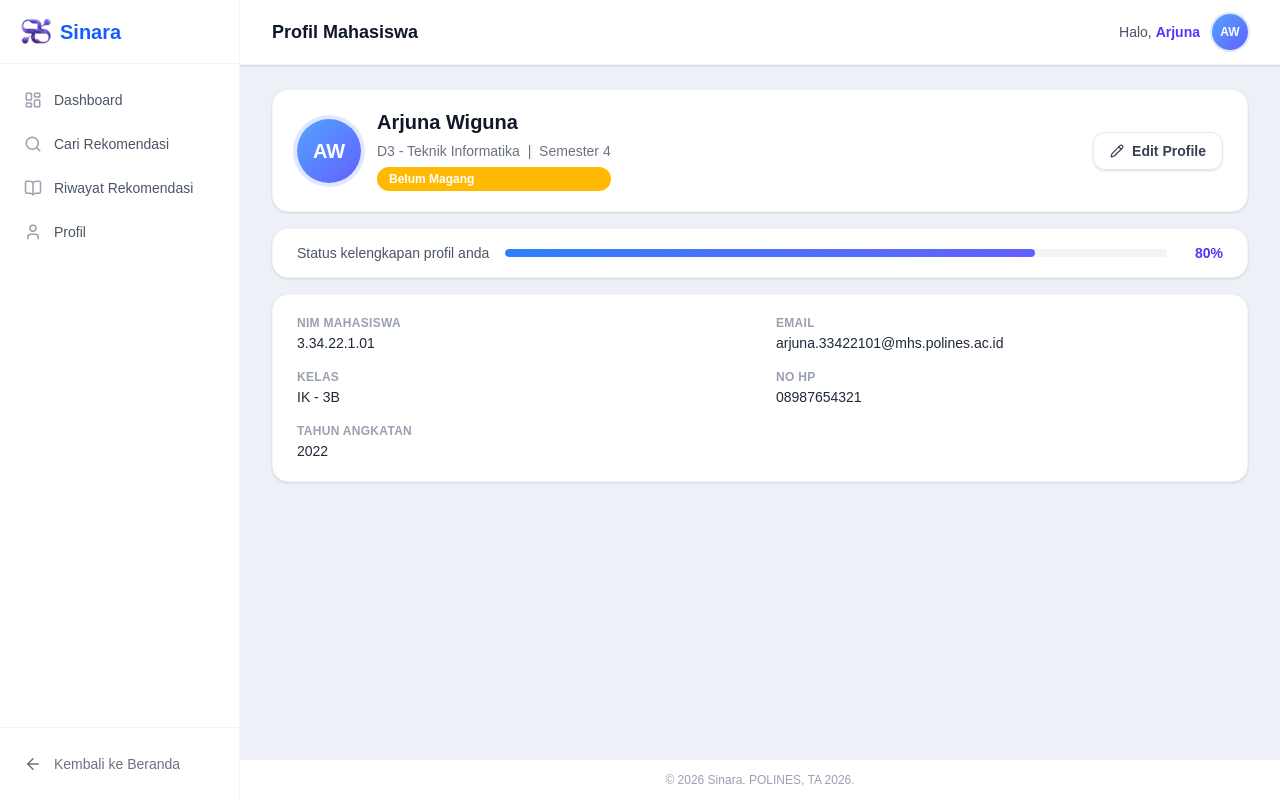
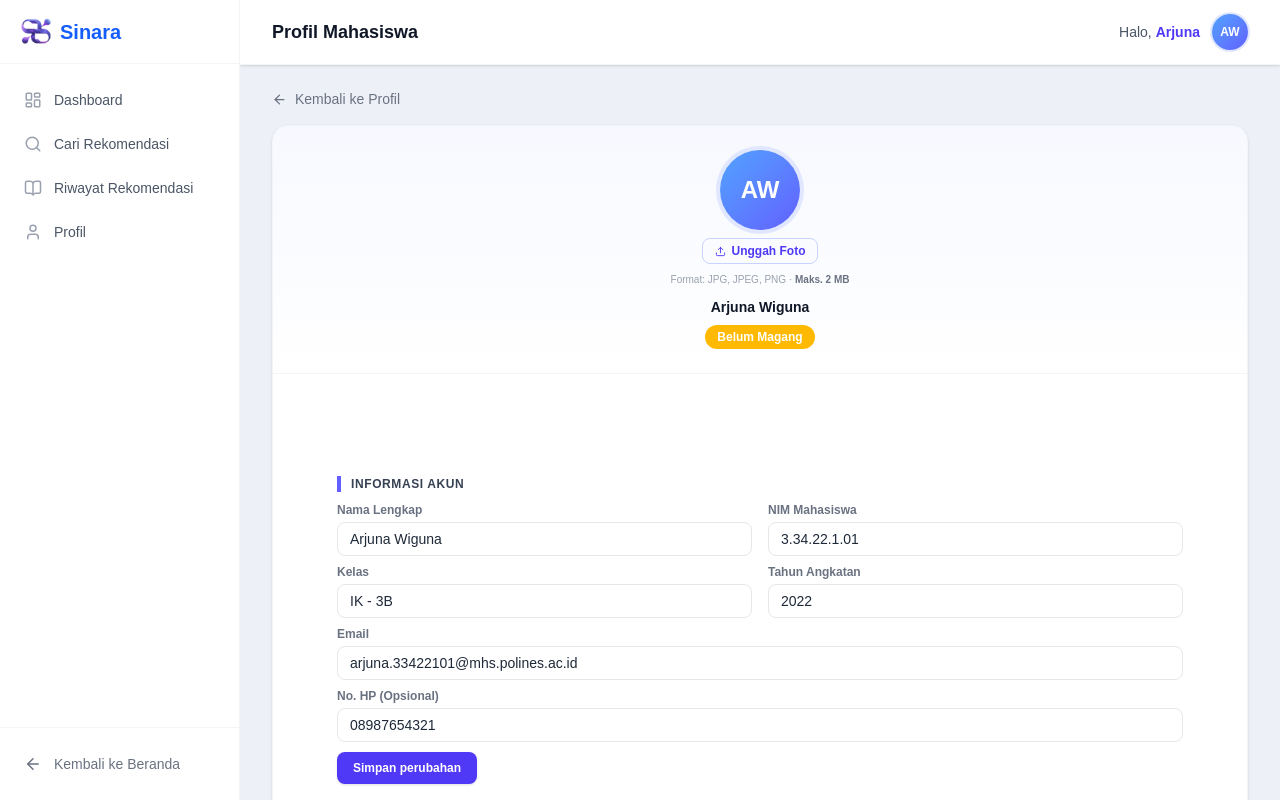
Before and after one commit to alvna-a/sinara_fe, a Next.js app: page /profil_calon/edit_profil in a window 1280 px wide. Shown: the top 800 px of the page. Built offline with nearby package versions, Linux system fonts and the light colour scheme.

Commit message:
stlye:slicing - flexible rekomendasi, profile, sidebar dan profile ga double, udah bisa berubah

```diff
--- a/app/(calon)/dashboard_calon/page.tsx
+++ b/app/(calon)/dashboard_calon/page.tsx
@@ -6,10 +6,52 @@ import { useEffect, useState } from "react";
 
 const API_BASE = process.env.NEXT_PUBLIC_API_URL ?? "http://localhost:8000/api";
 
+interface UserProfile {
+  nim: string;
+  nama: string;
+  program_studi: string;
+  semester: number;
+  kelas: string;
+  tahun_angkatan: number;
+  email: string;
+  phone: string;
+  photo: string | null;
+  status_magang: "Belum Magang" | "Sedang Magang" | "Selesai Magang";
+  kelengkapan_profil: number;
+}
+
+const STORAGE_KEY = "sinara-profile";
+
+const mockProfile: UserProfile = {
+  nim: "3.34.22.1.01",
+  nama: "Arjuna Wiguna",
+  program_studi: "D3 - Teknik Informatika",
+  semester: 4,
+  kelas: "IK - 3B",
+  tahun_angkatan: 2022,
+  email: "arjuna.33422101@mhs.polines.ac.id",
+  phone: "08987654321",
+  photo: null,
+  status_magang: "Belum Magang",
+  kelengkapan_profil: 80,
+};
+
+function getSavedProfile(): UserProfile {
+  if (typeof window === "undefined") return mockProfile;
+  try {
+    const stored = localStorage.getItem(STORAGE_KEY);
+    return stored ? (JSON.parse(stored) as UserProfile) : mockProfile;
+  } catch {
+    return mockProfile;
+  }
+}
+
+
 export default function CalonDashboard() {
   const [companies, setCompanies] = useState<Company[]>([]);
   const [loading, setLoading] = useState(true);
   const [error, setError] = useState<string | null>(null);
+  const [profile] = useState<UserProfile>(getSavedProfile());
 
   useEffect(() => {
     setLoading(true);
@@ -21,50 +63,52 @@ export default function CalonDashboard() {
       .finally(() => setLoading(false));
   }, []);
 
+
   return (
     <div className="min-h-screen bg-[#F0F2FA] flex">
       <SidebarMahasiswa2 />
-      <main className="flex-1 ml-60 px-8 py-8">
+      <main className="flex-1 md:ml-60 px-4 sm:px-6 lg:px-8 pt-16 md:pt-4 sm:py-6 lg:py-8">
         {/* Header Welcome */}
-        <div className="flex flex-col md:flex-row gap-6 mb-8">
-          <div className="flex-1 bg-white rounded-2xl p-6 shadow-sm border border-gray-100">
-            <h2 className="text-2xl font-bold text-gray-900 mb-2 flex items-center gap-2">
-              Selamat Datang, <span className="text-indigo-700">Arjuna</span> <span>👋</span>
+        <div className="flex flex-col lg:flex-row gap-4 lg:gap-6 mb-6 lg:mb-8">
+          <div className="flex-1 bg-white rounded-2xl p-4 sm:p-6 shadow-sm border border-gray-100">
+            <h2 className="text-xl sm:text-2xl font-bold text-gray-900 mb-2 flex flex-wrap items-center gap-2">
+              Selamat Datang, <span className="text-indigo-700">{profile.nama.split(" ")[0]}</span> <span>👋</span>
             </h2>
             <p className="text-gray-500 text-sm mb-4 max-w-xl">Masukkan skill yang kamu miliki, dan lihat divisi mana yang paling relevan untukmu. Biarkan sistem membantu menemukan posisi yang paling cocok berdasarkan skill yang kamu miliki.</p>
             <div>
               <div className="flex items-center justify-between mb-1">
                 <span className="text-xs text-gray-500 font-medium">Status kelengkapan profil</span>
-                <span className="text-xs text-indigo-700 font-semibold">80%</span>
+                <span className="text-xs text-indigo-700 font-semibold">{profile.kelengkapan_profil}%</span>
               </div>
               <div className="w-full bg-gray-100 rounded-full h-2">
-                <div className="bg-indigo-500 h-2 rounded-full" style={{ width: '80%' }} />
+                <div className="bg-indigo-500 h-2 rounded-full" style={{ width: `${profile.kelengkapan_profil}%` }} />
               </div>
             </div>
           </div>
-          <div className="w-full md:w-80 bg-indigo-50 rounded-2xl p-6 flex flex-col justify-between shadow-sm border border-indigo-100">
+          <div className="w-full lg:w-80 bg-indigo-50 rounded-2xl p-4 sm:p-6 flex flex-col justify-between shadow-sm border border-indigo-100">
             <div>
-              <h3 className="text-lg font-bold text-indigo-700 mb-2">Cari Rekomendasi Sekarang</h3>
+              <h3 className="text-base sm:text-lg font-bold text-indigo-700 mb-2">Cari Rekomendasi Sekarang</h3>
               <p className="text-sm text-indigo-700 mb-4">Kami akan membantu untuk menyaring lowongan berdasarkan skill, minat divisi, dan profilmu tanpa perlu cek satu per satu.</p>
             </div>
-            <button className="bg-indigo-600 hover:bg-indigo-700 text-white font-semibold rounded-lg py-2 mt-auto transition">Mulai rekomendasi AI</button>
+            <button className="bg-indigo-600 hover:bg-indigo-700 text-white font-semibold rounded-lg py-2 px-4 mt-auto transition text-sm sm:text-base">Mulai rekomendasi AI</button>
           </div>
         </div>
 
+
         {/* Search & Filter */}
-        <div className="bg-white rounded-2xl border border-gray-200 shadow-sm p-4 mb-6 flex flex-col gap-3">
+        <div className="bg-white rounded-2xl border border-gray-200 shadow-sm p-3 sm:p-4 mb-6 flex flex-col gap-3">
           <div className="relative">
-            <svg className="w-4 h-4 absolute left-4 top-1/2 -translate-y-1/2 text-gray-400" fill="none" stroke="currentColor" viewBox="0 0 24 24">
+            <svg className="w-4 h-4 absolute left-3 sm:left-4 top-1/2 -translate-y-1/2 text-gray-400" fill="none" stroke="currentColor" viewBox="0 0 24 24">
               <path strokeLinecap="round" strokeLinejoin="round" strokeWidth={2} d="M21 21l-6-6m2-5a7 7 0 11-14 0 7 7 0 0114 0z" />
             </svg>
-            <input type="text" placeholder="Cari perusahaan..." className="w-full pl-10 pr-12 py-2.5 text-sm text-gray-800 border border-gray-200 rounded-xl focus:outline-none focus:ring-2 focus:ring-indigo-400 placeholder-gray-400" disabled />
+            <input type="text" placeholder="Cari perusahaan..." className="w-full pl-9 sm:pl-10 pr-12 py-2.5 text-sm text-gray-800 border border-gray-200 rounded-xl focus:outline-none focus:ring-2 focus:ring-indigo-400 placeholder-gray-400" disabled />
             <button className="absolute right-3 top-1/2 -translate-y-1/2 w-8 h-8 bg-indigo-600 rounded-lg flex items-center justify-center hover:bg-indigo-700 transition" disabled>
               <svg className="w-4 h-4 text-white" fill="none" stroke="currentColor" viewBox="0 0 24 24">
                 <path strokeLinecap="round" strokeLinejoin="round" strokeWidth={2} d="M21 21l-6-6m2-5a7 7 0 11-14 0 7 7 0 0114 0z" />
               </svg>
             </button>
           </div>
-          <div className="grid grid-cols-2 md:grid-cols-4 gap-3">
+          <div className="grid grid-cols-1 sm:grid-cols-2 lg:grid-cols-4 gap-3">
             <select className="appearance-none w-full text-sm text-gray-600 bg-white border border-gray-200 rounded-xl px-4 py-2.5 pr-8" disabled><option>Semua Lowongan</option></select>
             <select className="appearance-none w-full text-sm text-gray-600 bg-white border border-gray-200 rounded-xl px-4 py-2.5 pr-8" disabled><option>Lokasi</option></select>
             <select className="appearance-none w-full text-sm text-gray-600 bg-white border border-gray-200 rounded-xl px-4 py-2.5 pr-8" disabled><option>Durasi Magang</option></select>
@@ -103,17 +147,17 @@ export default function CalonDashboard() {
 
         {/* Bantuan Section */}
         <div className="mb-4">
-          <h2 className="text-xl font-bold text-gray-900 mb-4">Butuh Bantuan ?</h2>
-          <div className="grid grid-cols-1 md:grid-cols-2 gap-4">
-            <div className="bg-white rounded-2xl border border-gray-200 p-5 flex flex-col gap-2">
-              <h3 className="font-semibold text-gray-900">Panduan SINARA</h3>
+          <h2 className="text-lg sm:text-xl font-bold text-gray-900 mb-4">Butuh Bantuan ?</h2>
+          <div className="grid grid-cols-1 lg:grid-cols-2 gap-4">
+            <div className="bg-white rounded-2xl border border-gray-200 p-4 sm:p-5 flex flex-col gap-2">
+              <h3 className="font-semibold text-gray-900 text-sm sm:text-base">Panduan SINARA</h3>
               <p className="text-sm text-gray-500">Pelajari cara memaksimalkan fitur Rekomendasi untuk mendapatkan saran posisi dan tempat magang yang paling tepat.</p>
-              <button className="mt-2 bg-cyan-600 hover:bg-cyan-700 text-white font-semibold rounded-lg py-2 px-4 w-max transition">Baca Panduan</button>
+              <button className="mt-2 bg-cyan-600 hover:bg-cyan-700 text-white font-semibold rounded-lg py-2 px-4 w-full sm:w-auto transition text-sm sm:text-base">Baca Panduan</button>
             </div>
-            <div className="bg-white rounded-2xl border border-gray-200 p-5 flex flex-col gap-2">
-              <h3 className="font-semibold text-gray-900">FAQ & Pusat Dukungan</h3>
+            <div className="bg-white rounded-2xl border border-gray-200 p-4 sm:p-5 flex flex-col gap-2">
+              <h3 className="font-semibold text-gray-900 text-sm sm:text-base">FAQ & Pusat Dukungan</h3>
               <p className="text-sm text-gray-500">Punya kendala teknis atau pertanyaan umum? Temukan jawabannya di pusat bantuan kami.</p>
-              <button className="mt-2 bg-cyan-600 hover:bg-cyan-700 text-white font-semibold rounded-lg py-2 px-4 w-max transition">Baca Panduan</button>
+              <button className="mt-2 bg-cyan-600 hover:bg-cyan-700 text-white font-semibold rounded-lg py-2 px-4 w-full sm:w-auto transition text-sm sm:text-base">Baca Panduan</button>
             </div>
           </div>
         </div>
--- a/app/(calon)/profil_calon/edit_profil/page.tsx
+++ b/app/(calon)/profil_calon/edit_profil/page.tsx
@@ -1,7 +1,8 @@
 "use client";
 
 import { useState, useRef } from "react";
-import { Pencil, Eye, EyeOff, Camera, ArrowLeft, Upload, X } from "lucide-react";
+import { useRouter } from "next/navigation";
+import { Eye, EyeOff, Camera, ArrowLeft, Upload, X } from "lucide-react";
 import SidebarCalon from "@/components/layout/sidebar_calon";
 
 // ─── Types ────────────────────────────────────────────────────────────────────
@@ -19,6 +20,8 @@ interface UserProfile {
   kelengkapan_profil: number;
 }
 
+const STORAGE_KEY = "sinara-profile";
+
 const mockProfile: UserProfile = {
   nim: "3.34.22.1.01",
   nama: "Arjuna Wiguna",
@@ -32,6 +35,16 @@ const mockProfile: UserProfile = {
   status_magang: "Belum Magang",
   kelengkapan_profil: 80,
 };
+
+function getSavedProfile(): UserProfile {
+  if (typeof window === "undefined") return mockProfile;
+  try {
+    const stored = localStorage.getItem(STORAGE_KEY);
+    return stored ? (JSON.parse(stored) as UserProfile) : mockProfile;
+  } catch {
+    return mockProfile;
+  }
+}
 
 const statusConfig: Record<
   UserProfile["status_magang"],
@@ -308,24 +321,24 @@ function EditProfileView({ profile, onBack, onSave }: {
 
 // ─── Main Page ────────────────────────────────────────────────────────────────
 export default function ProfilCalonPage() {
-  const [profile, setProfile] = useState<UserProfile>(mockProfile);
-  const [isEditing, setIsEditing] = useState(false);
-
-  const status = statusConfig[profile.status_magang];
+  const [profile, setProfile] = useState<UserProfile>(getSavedProfile());
+  const router = useRouter();
 
   const handleSave = (updated: Partial<UserProfile> & { photoFile?: File | null }) => {
     const { photoFile, ...rest } = updated;
-    setProfile((prev) => ({ ...prev, ...rest }));
-    setIsEditing(false);
+    const updatedProfile = { ...profile, ...rest };
+    setProfile(updatedProfile);
+    localStorage.setItem(STORAGE_KEY, JSON.stringify(updatedProfile));
+    router.push("/profil_calon");
   };
 
   return (
     <div className="flex min-h-screen bg-[#EEF0F8]">
       <SidebarCalon />
 
-      <main className="ml-60 flex-1 flex flex-col min-h-screen">
+      <main className="md:ml-60 flex-1 flex flex-col min-h-screen">
         {/* Top Bar */}
-        <header className="bg-white border-b border-gray-100 px-8 py-3.5 flex items-center justify-between sticky top-0 z-10 shadow-sm">
+        <header className="bg-white border-b border-gray-100 px-8 py-3.5 flex items-center justify-between sticky top-0 z-10 shadow-sm pt-16 md:pt-3.5">
           <h1 className="text-lg font-bold text-gray-900">Profil Mahasiswa</h1>
           <div className="flex items-center gap-3">
             <span className="text-sm text-gray-600">
@@ -337,49 +350,8 @@ export default function ProfilCalonPage() {
 
         {/* Body */}
        <div className="flex-1 px-6 py-6 flex flex-col gap-4 max-w-5xl w-full mx-auto">
-          {isEditing ? (
-            <EditProfileView profile={profile} onBack={() => setIsEditing(false)} onSave={handleSave} />
-          ) : (
-            <>
-              {/* Profile Card */}
-              <div className="bg-white rounded-2xl shadow-sm border border-gray-100 px-6 py-5">
-                <div className="flex items-center justify-between gap-4">
-                  <div className="flex items-center gap-4">
-                    <Avatar photo={profile.photo} nama={profile.nama} size="md" />
-                    <div className="flex flex-col gap-1.5">
-                      <h2 className="text-xl font-extrabold text-gray-900 leading-tight">{profile.nama}</h2>
-                      <p className="text-sm text-gray-500">{profile.program_studi} &nbsp;|&nbsp; Semester {profile.semester}</p>
-                      <span className={status.className}>{status.label}</span>
-                    </div>
-                  </div>
-                  <button onClick={() => setIsEditing(true)}
-                    className="flex items-center gap-2 border border-gray-200 rounded-xl px-4 py-2 text-sm font-semibold text-gray-700 hover:bg-indigo-50 hover:border-indigo-300 hover:text-indigo-600 transition-all duration-200 shadow-sm shrink-0">
-                    <Pencil size={14} /> Edit Profile
-                  </button>
-                </div>
-              </div>
-
-              {/* Completion Bar */}
-              <ProfileCompletionBar value={profile.kelengkapan_profil} />
-
-              {/* Detail Info */}
-              <div className="bg-white rounded-2xl shadow-sm border border-gray-100 px-6 py-5">
-                <div className="grid grid-cols-2 gap-x-8 gap-y-4">
-                  <InfoRow label="NIM Mahasiswa" value={profile.nim} />
-                  <InfoRow label="Email" value={profile.email} />
-                  <InfoRow label="Kelas" value={profile.kelas} />
-                  <InfoRow label="No Hp" value={profile.phone} />
-                  <InfoRow label="Tahun Angkatan" value={String(profile.tahun_angkatan)} />
-                </div>
-              </div>
-            </>
-          )}
+          <EditProfileView profile={profile} onBack={() => router.push("/profil_calon")} onSave={handleSave} />
         </div>
-
-        {/* Footer */}
-        <footer className="py-3 text-center text-xs text-gray-400 border-t border-gray-100 bg-white">
-          © 2026 Sinara. POLINES, TA 2026.
-        </footer>
       </main>
     </div>
   );
--- a/app/(calon)/profil_calon/page.tsx
+++ b/app/(calon)/profil_calon/page.tsx
@@ -20,6 +20,8 @@ interface UserProfile {
   kelengkapan_profil: number; // 0–100
 }
 
+const STORAGE_KEY = "sinara-profile";
+
 // ─── Mock data (replace with your API fetch) ──────────────────────────────────
 const mockProfile: UserProfile = {
   nim: "3.34.22.1.01",
@@ -34,6 +36,16 @@ const mockProfile: UserProfile = {
   status_magang: "Belum Magang",
   kelengkapan_profil: 80,
 };
+
+function getSavedProfile(): UserProfile {
+  if (typeof window === "undefined") return mockProfile;
+  try {
+    const stored = localStorage.getItem(STORAGE_KEY);
+    return stored ? (JSON.parse(stored) as UserProfile) : mockProfile;
+  } catch {
+    return mockProfile;
+  }
+}
 
 // ─── Helpers ──────────────────────────────────────────────────────────────────
 const statusConfig: Record<
@@ -112,7 +124,7 @@ function InfoRow({ label, value }: { label: string; value: string }) {
 
 // ─── Main Page ────────────────────────────────────────────────────────────────
 export default function ProfilCalonPage() {
-  const [profile] = useState<UserProfile>(mockProfile);
+  const [profile] = useState<UserProfile>(getSavedProfile());
 
   const status = statusConfig[profile.status_magang];
 
@@ -122,9 +134,9 @@ export default function ProfilCalonPage() {
       <SidebarCalon />
 
       {/* Main Content */}
-      <main className="ml-60 flex-1 flex flex-col min-h-screen">
+      <main className="md:ml-60 flex-1 flex flex-col min-h-screen">
         {/* Top Bar */}
-        <header className="bg-white border-b border-gray-200 px-8 py-4 flex items-center justify-between sticky top-0 z-10">
+        <header className="bg-white border-b border-gray-200 px-4 sm:px-8 py-4 flex items-center justify-between sticky top-0 z-10 pt-16 md:pt-4">
           <h1 className="text-xl font-bold text-gray-900">Profil Mahasiswa</h1>
           <div className="flex items-center gap-3">
             <span className="text-sm font-medium text-gray-700">Halo, {profile.nama.split(" ")[0]}</span>
--- a/app/(calon)/riwayat_rekomendasi/page.tsx
+++ b/app/(calon)/riwayat_rekomendasi/page.tsx
@@ -27,6 +27,18 @@ interface WishlistItem {
 
 interface UserProfile {
   nama: string;
+}
+
+const STORAGE_KEY = "sinara-profile";
+
+function getSavedProfile(): UserProfile {
+  if (typeof window === "undefined") return { nama: "Arjuna Wiguna" };
+  try {
+    const stored = localStorage.getItem(STORAGE_KEY);
+    return stored ? (JSON.parse(stored) as UserProfile) : { nama: "Arjuna Wiguna" };
+  } catch {
+    return { nama: "Arjuna Wiguna" };
+  }
 }
 
 // ─── Mock Data ────────────────────────────────────────────────────────────────
@@ -142,7 +154,7 @@ function WishlistCard({ item }: { item: WishlistItem }) {
   const isPerusahaan = item.type === "Perusahaan";
 
   return (
-    <div className="bg-white rounded-2xl border border-gray-100 shadow-sm p-5 flex flex-col gap-3 hover:shadow-md transition-shadow duration-200">
+    <div className="bg-white rounded-2xl border border-gray-100 shadow-sm p-5 flex flex-col gap-3 hover:shadow-md transition-shadow duration-200 min-w-[18rem] sm:min-w-full snap-start">
       {/* Header */}
       <div className="flex items-center justify-between">
         <span
@@ -190,8 +202,8 @@ function WishlistCard({ item }: { item: WishlistItem }) {
 
 function RiwayatCard({ item }: { item: RiwayatItem }) {
   return (
-    <div className="bg-white rounded-2xl border border-gray-100 shadow-sm px-6 py-5 flex items-center justify-between hover:shadow-md transition-shadow duration-200">
-      <div className="flex items-center gap-4">
+    <div className="bg-white rounded-2xl border border-gray-100 shadow-sm px-6 py-5 flex flex-col sm:flex-row items-start sm:items-center justify-between gap-4 hover:shadow-md transition-shadow duration-200 min-w-[19rem] sm:min-w-full snap-start">
+      <div className="flex-1 flex items-start sm:items-center gap-4 w-full">
         {/* Icon */}
         <div className="w-11 h-11 rounded-xl bg-indigo-50 flex items-center justify-center flex-shrink-0">
           <svg className="w-5 h-5 text-indigo-600" fill="none" stroke="currentColor" viewBox="0 0 24 24">
@@ -200,7 +212,7 @@ function RiwayatCard({ item }: { item: RiwayatItem }) {
         </div>
 
         {/* Text */}
-        <div>
+        <div className="min-w-0">
           <h3 className="font-bold text-gray-900 text-base">{item.title}</h3>
           <div className="flex items-center gap-1.5 mt-1 text-sm text-gray-500">
             <svg className="w-4 h-4 text-gray-400" fill="none" stroke="currentColor" viewBox="0 0 24 24">
@@ -228,7 +240,7 @@ function RiwayatCard({ item }: { item: RiwayatItem }) {
         </div>
       </div>
 
-      <button className="ml-6 flex-shrink-0 border border-gray-200 text-gray-700 font-semibold text-sm px-4 py-2 rounded-xl hover:bg-gray-50 hover:border-gray-300 transition-colors duration-150 whitespace-nowrap">
+      <button className="w-full sm:w-auto border border-gray-200 text-gray-700 font-semibold text-sm px-4 py-2 rounded-xl hover:bg-gray-50 hover:border-gray-300 transition-colors duration-150 whitespace-nowrap">
         Lihat Detail Rekomendasi
       </button>
     </div>
@@ -241,7 +253,7 @@ export default function RiwayatPencarian() {
   const [activeTab, setActiveTab] = useState<TabType>("riwayat");
   const [wishlistFilter, setWishlistFilter] = useState<WishlistFilter>("semua");
 
-  const profile = mockProfile;
+  const [profile] = useState<UserProfile>(getSavedProfile());
 
   const filteredWishlist = wishlistData.filter((item) => {
     if (wishlistFilter === "semua") return true;
@@ -258,12 +270,12 @@ export default function RiwayatPencarian() {
       {/* Sidebar */}
       <SidebarCalon />
 
-      {/* Main Content — offset by sidebar width (w-60 = 240px) */}
-      <div className="flex-1 flex flex-col min-h-screen ml-60">
+      {/* Main Content */}
+      <div className="flex-1 flex flex-col min-h-screen md:ml-60">
         {/* Top Bar */}
-        <header className="bg-white border-b border-gray-200 px-8 py-4 flex items-center justify-between sticky top-0 z-10">
+        <header className="bg-white border-b border-gray-200 px-4 sm:px-8 py-4 flex flex-col sm:flex-row sm:items-center sm:justify-between gap-4 sticky top-0 z-10 pt-16 md:pt-4">
           <h1 className="text-xl font-bold text-gray-900">Riwayat Rekomendasi</h1>
-          <div className="flex items-center gap-3">
+          <div className="flex flex-col sm:flex-row sm:items-center gap-3">
             <span className="text-sm font-medium text-gray-700">Halo, {profile.nama.split(" ")[0]}</span>
             <div className="w-9 h-9 rounded-full bg-gradient-to-br from-indigo-500 to-cyan-500 flex items-center justify-center text-sm font-bold text-white border-2 border-indigo-100">
               {profile.nama
@@ -277,12 +289,12 @@ export default function RiwayatPencarian() {
         </header>
 
         {/* Content Area */}
-        <main className="flex-1 px-8 py-7">
+        <main className="flex-1 px-4 sm:px-8 py-7">
           {/* Tab Switcher */}
-          <div className="inline-flex items-center gap-2 mb-7 rounded-full bg-white p-1 shadow-sm border border-gray-200">
+          <div className="inline-flex flex-nowrap overflow-x-auto items-center gap-2 mb-7 rounded-full bg-white p-1 shadow-sm border border-gray-200">
             <button
               onClick={() => setActiveTab("riwayat")}
-              className={`flex items-center gap-2 px-5 py-2 rounded-full text-sm font-semibold transition-all duration-200 ${
+              className={`min-w-[10rem] flex-shrink-0 flex items-center justify-center gap-2 px-5 py-2 rounded-full text-sm font-semibold transition-all duration-200 ${
                 activeTab === "riwayat"
                   ? "bg-gradient-to-r from-indigo-500 to-cyan-500 text-white shadow-sm shadow-indigo-200"
                   : "bg-transparent text-gray-500 hover:text-gray-700"
@@ -302,7 +314,7 @@ export default function RiwayatPencarian() {
 
             <button
               onClick={() => setActiveTab("wishlist")}
-              className={`flex items-center gap-2 px-5 py-2 rounded-full text-sm font-semibold transition-all duration-200 ${
+              className={`min-w-[10rem] flex-shrink-0 flex items-center justify-center gap-2 px-5 py-2 rounded-full text-sm font-semibold transition-all duration-200 ${
                 activeTab === "wishlist"
                   ? "bg-gradient-to-r from-indigo-500 to-cyan-500 text-white shadow-sm shadow-indigo-200"
                   : "bg-transparent text-gray-500 hover:text-gray-700"
@@ -330,7 +342,7 @@ export default function RiwayatPencarian() {
                   Daftar hasil rekomendasi divisi magang yang pernah di-generate oleh AI untuk profilmu.
                 </p>
               </div>
-              <div className="flex flex-col gap-4">
+              <div className="flex flex-row gap-4 overflow-x-auto pb-4 snap-x snap-mandatory sm:flex-col sm:overflow-visible">
                 {riwayatData.map((item) => (
                   <RiwayatCard key={item.id} item={item} />
                 ))}
@@ -349,7 +361,7 @@ export default function RiwayatPencarian() {
               </div>
 
               {/* Filter Pills */}
-              <div className="flex gap-2 mb-6">
+              <div className="flex flex-wrap gap-2 mb-6">
                 {(["semua", "perusahaan", "divisi"] as WishlistFilter[]).map((filter) => (
                   <button
                     key={filter}
@@ -366,7 +378,7 @@ export default function RiwayatPencarian() {
               </div>
 
               {/* Grid */}
-              <div className="grid grid-cols-1 sm:grid-cols-2 lg:grid-cols-3 gap-4">
+              <div className="flex flex-row gap-4 overflow-x-auto pb-4 snap-x snap-mandatory sm:grid sm:grid-cols-2 lg:grid-cols-3 sm:overflow-visible">
                 {filteredWishlist.map((item) => (
                   <WishlistCard key={item.id} item={item} />
                 ))}
@@ -375,10 +387,7 @@ export default function RiwayatPencarian() {
           )}
         </main>
 
-        {/* Footer */}
-        <footer className="border-t border-gray-200 bg-white py-4 text-center text-sm text-gray-400">
-          © 2026 Sinara. POLINES, TA 2026.
-        </footer>
+
       </div>
     </div>
   );
```
Also changed, not shown: components/layout/sidebar_calon.tsx (+44 -2 lines).
